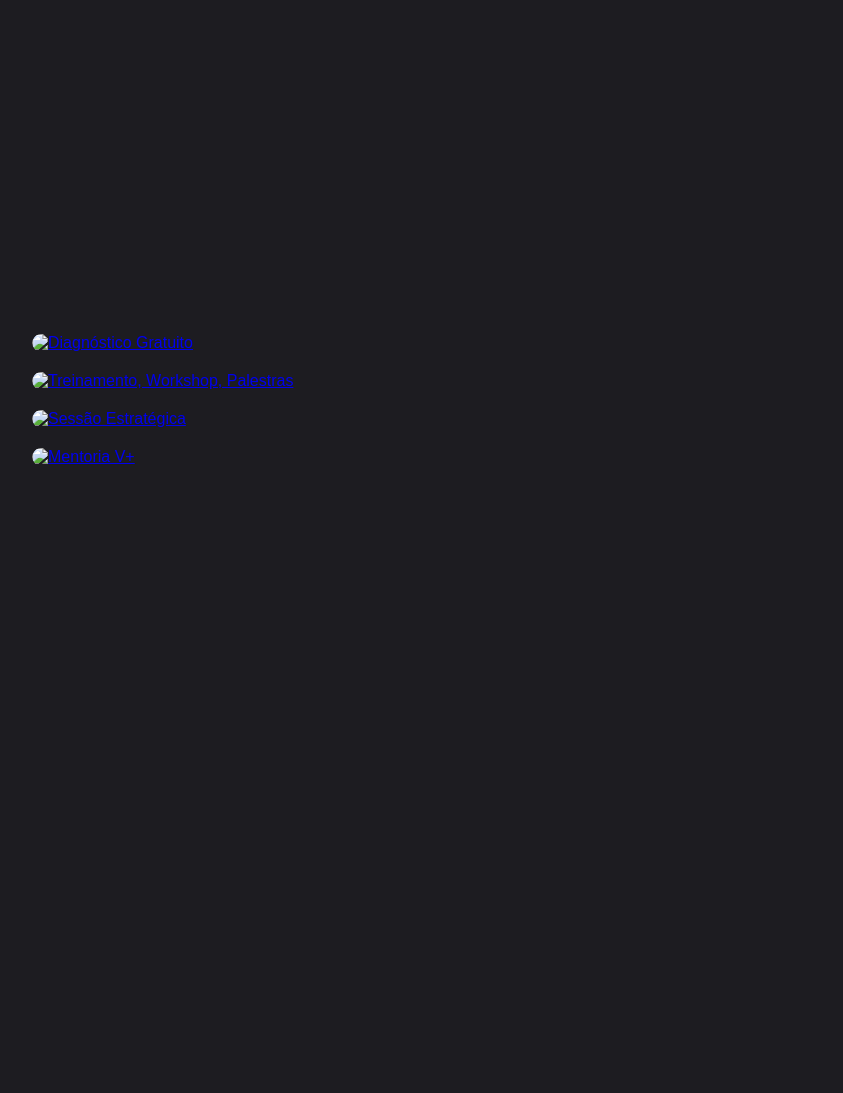
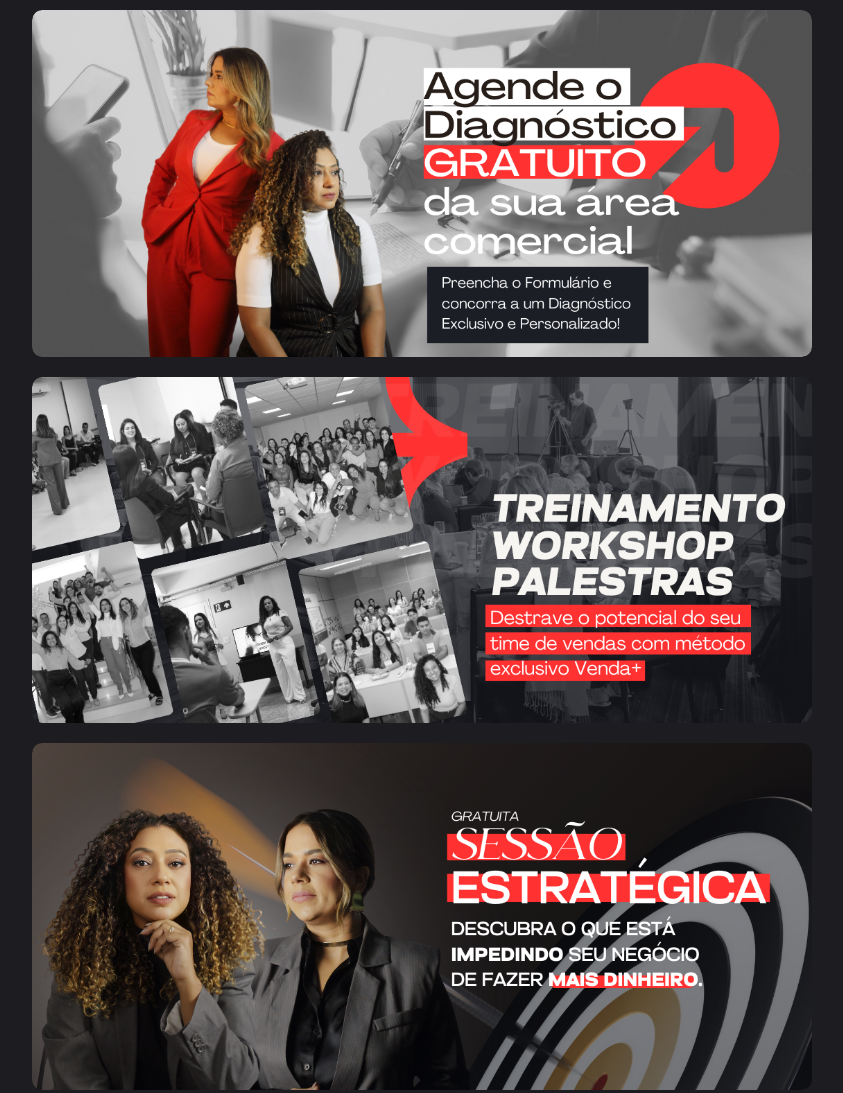
Before and after one commit to lmdlucas/ResultsUP, a plain HTML site: page index.html in a window 1280 px wide. Shown: the top 1093 px of the page, without its empty margins (218-1061 px from the left). Before the commit the page ends 800 px from the top, so only its background shows below. Drawn offline with Linux system fonts and the light colour scheme.

Commit message:
Update index.html

```diff
--- a/index.html
+++ b/index.html
@@ -9,16 +9,16 @@
 <body>
     <div class="container">
         <a href="diagnostico.html" class="button">
-            <img src="./img/1" alt="Diagnóstico Gratuito">
+            <img src="./img/1.png" alt="Diagnóstico Gratuito">
         </a>
         <a href="treinamento.html" class="button">
-            <img src="./img/2" alt="Treinamento, Workshop, Palestras">
+            <img src="./img/2.png" alt="Treinamento, Workshop, Palestras">
         </a>
         <a href="sessao.html" class="button">
-            <img src="./img/3" alt="Sessão Estratégica">
+            <img src="./img/3.png" alt="Sessão Estratégica">
         </a>
         <a href="mentoria.html" class="button">
-            <img src="./img/4" alt="Mentoria V+">
+            <img src="./img/4.png" alt="Mentoria V+">
         </a>
     </div>
 </body>
```
